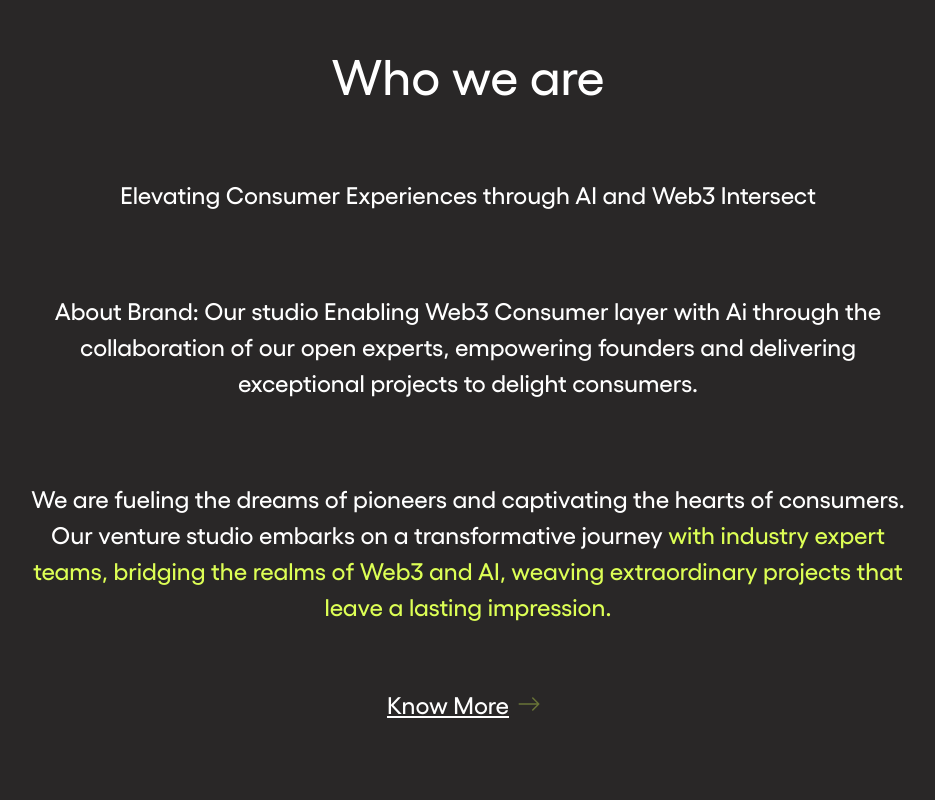
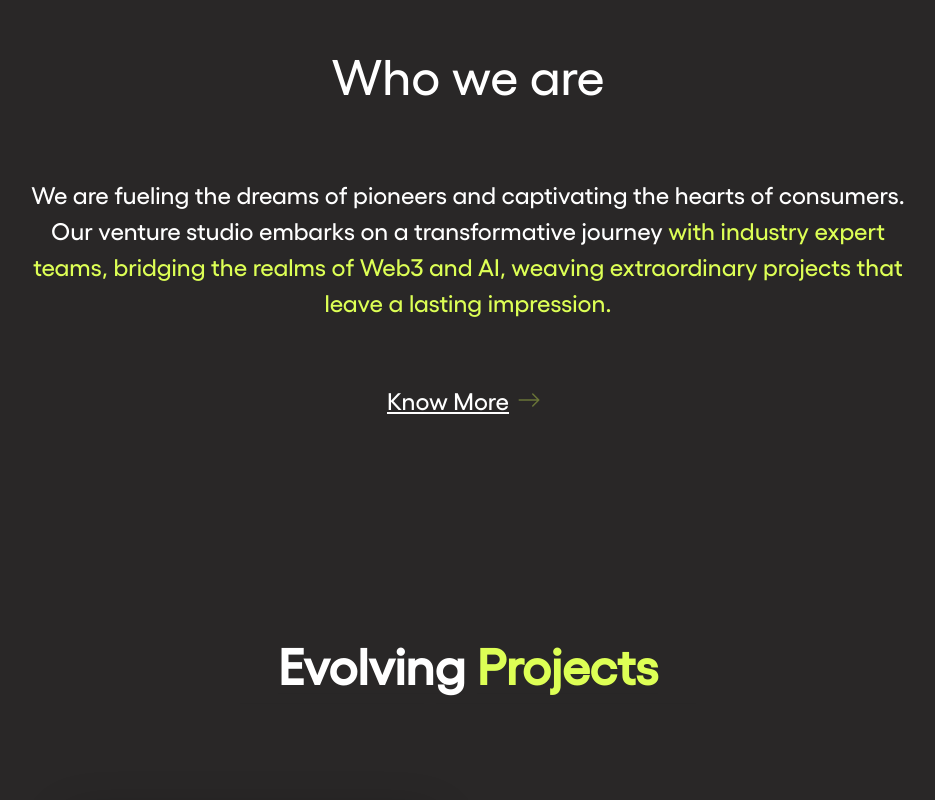
Before and after one commit to Shubham0850/hashmind, a Next.js app: page / in a window 1280 px wide. Shown: the part 860-1660 px from the top of the page, without its empty margins (172-1107 px from the left). Built offline with nearby package versions, Linux system fonts and the light colour scheme.

Commit message:
refactor code content

```diff
--- a/src/components/home/Innovators.tsx
+++ b/src/components/home/Innovators.tsx
@@ -2,8 +2,6 @@ import {
   Box,
   Container,
   Flex,
-  Heading,
-  Spacer,
   Text,
   Image,
 } from "@chakra-ui/react";
@@ -54,16 +52,6 @@ function NurturingInnovators() {
   return (
     <Container maxW={1300} py={"50px"}>
       <Box bg="transparent">
-        {/* <Heading
-          textAlign="center"
-          mb={{ base: "55px", md: "110px" }}
-          fontSize={{ base: "27px", md: "50px" }}
-          fontWeight={"600"}
-          textColor="white"
-        >
-          Nurturing{" "}
-        </Heading> */}
-
         <Box
           overflow={"hidden"}
           height={{ base: "45px", md: "70px" }}
@@ -71,15 +59,15 @@ function NurturingInnovators() {
         >
           <div className="words">
             <span className="animated-text-2">
-              Nutruring{" "}
-              <b style={{ color: "#DDFF55", fontWeight: "600" }}>Innovators</b>
+              <b style={{ color: "#fff" }}>Nutruring</b>{" "}
+              <b style={{ color: "#DDFF55", fontWeight: "600" }}>Inovators</b>
             </span>
             <span className="animated-text-2">
-              Evolving{" "}
-              <b style={{ color: "#DDFF55", fontWeight: "600" }}>Porjects</b>
+              <b style={{ color: "#fff" }}>Evolving</b>{" "}
+              <b style={{ color: "#DDFF55", fontWeight: "600" }}>Projects</b>
             </span>
             <span className="animated-text-2">
-              Thriving{" "}
+              <b style={{ color: "#fff" }}>Thriving</b>{" "}
               <b style={{ color: "#DDFF55", fontWeight: "600" }}>Consumers</b>
             </span>
           </div>
--- a/src/components/home/OurHeritage.tsx
+++ b/src/components/home/OurHeritage.tsx
@@ -28,7 +28,8 @@ function OurHeritage() {
 
         <Grid
           templateColumns={{ base: "repeat(1, 1fr)", md: "repeat(4, 1fr)" }}
-          gap={4}
+          gap={8}
+          py={"50px"}
         >
           <Flex
             borderRight={{ base: "none", md: "1px solid #df5" }}
@@ -37,7 +38,7 @@ function OurHeritage() {
             justifyContent="center"
             alignItems="center"
           >
-            <Box py={{ base: "20px", md: "50px" }}>
+            <Box py={{ base: "20px", md: "0" }}>
               <Image
                 width={60}
                 height={60}
@@ -68,7 +69,7 @@ function OurHeritage() {
             justifyContent="center"
             alignItems="center"
           >
-            <Box py={{ base: "20px", md: "50px" }}>
+            <Box py={{ base: "20px", md: "0" }}>
               <Image
                 width={60}
                 height={60}
@@ -98,7 +99,7 @@ function OurHeritage() {
             justifyContent="center"
             alignItems="center"
           >
-            <Box py={{ base: "20px", md: "50px" }}>
+            <Box py={{ base: "20px", md: "0" }}>
               <Image
                 width={60}
                 height={60}
@@ -122,7 +123,7 @@ function OurHeritage() {
           </Flex>
 
           <Flex pr={4} justifyContent="center" alignItems="center">
-            <Box py={{ base: "20px", md: "50px" }}>
+            <Box py={{ base: "20px", md: "0" }}>
               <Image
                 width={60}
                 height={60}
--- a/src/components/home/WhoWeAre.tsx
+++ b/src/components/home/WhoWeAre.tsx
@@ -15,28 +15,6 @@ function WhoWeAre() {
         >
           Who we are
         </Text>
-        <Text
-          fontSize={{ base: "18px", md: "24px" }}
-          fontWeight={400}
-          textAlign="center"
-          p={10}
-          color={"#FFF"}
-        >
-          Elevating Consumer Experiences through AI and Web3 Intersect
-        </Text>
-
-        <Text
-          fontSize={{ base: "18px", md: "24px" }}
-          fontWeight={400}
-          textAlign="center"
-          p={10}
-          color={"#FFF"}
-        >
-          About Brand: Our studio Enabling Web3 Consumer layer with Ai through
-          the collaboration of our open experts, empowering founders and
-          delivering exceptional projects to delight consumers.
-        </Text>
-
         <Text
           fontSize={{ base: "18px", md: "24px" }}
           fontWeight={400}
```
